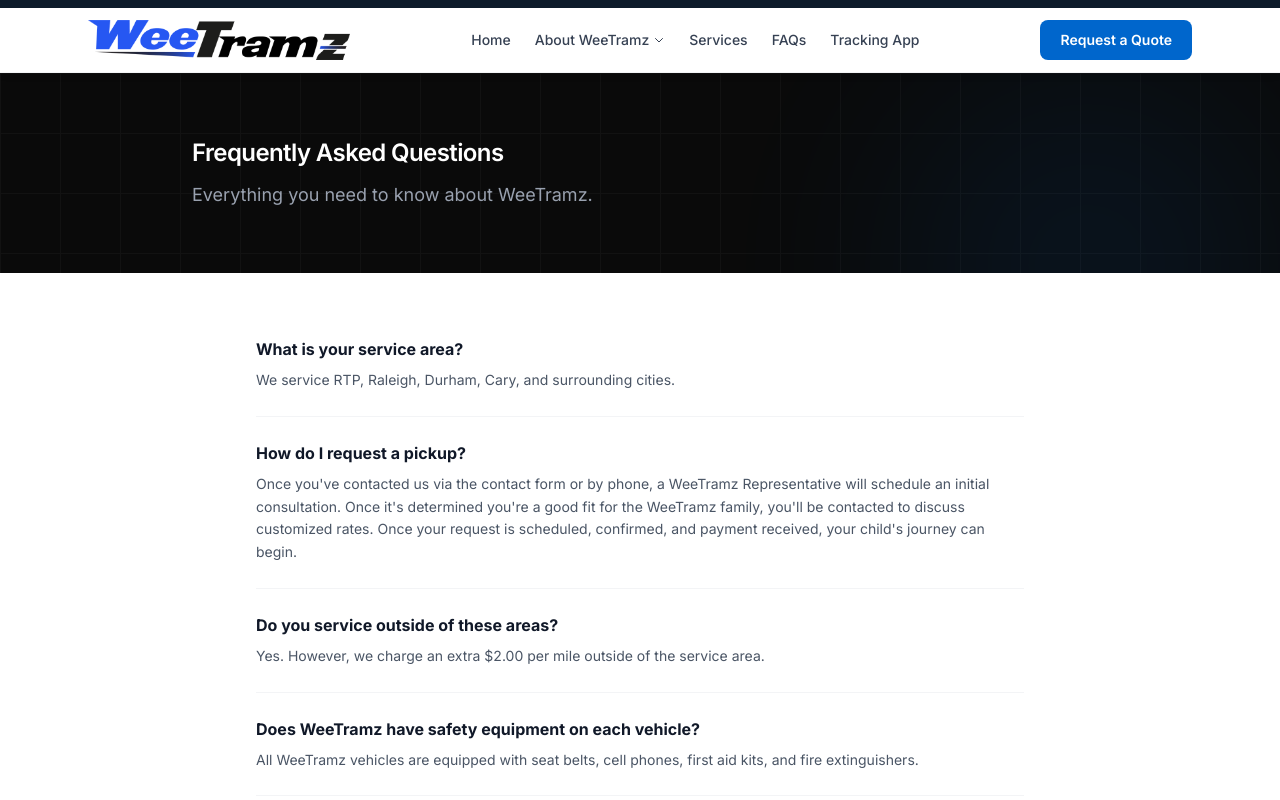
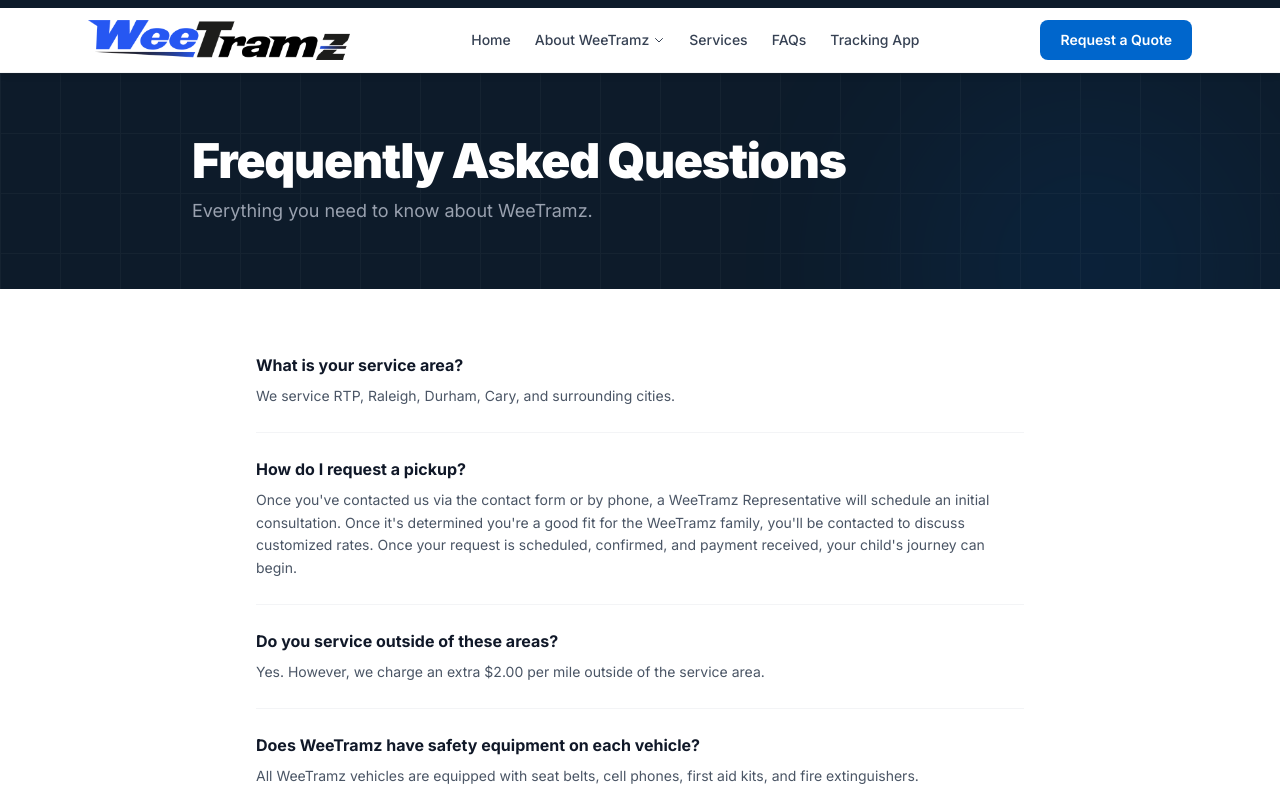
Before and after one commit to tramzbmw-alt/weetramz-website, a Next.js app: page /faqs in a window 1280 px wide. Shown: the top 800 px of the page. Built offline with nearby package versions, Linux system fonts and the light colour scheme.

Commit message:
Fix PageHero font size and background color to match homepage

```diff
--- a/components/ui/PageHero.tsx
+++ b/components/ui/PageHero.tsx
@@ -5,12 +5,12 @@
 
 export default function PageHero({ title, subtitle }: PageHeroProps) {
   return (
-    <section className="bg-[#0a0a0a] text-white py-16 px-6 relative overflow-hidden">
+    <section className="bg-[#0d1b2a] text-white py-16 px-6 relative overflow-hidden">
       <div className="absolute inset-0 opacity-[0.03]"
         style={{backgroundImage: "linear-gradient(#fff 1px, transparent 1px), linear-gradient(90deg, #fff 1px, transparent 1px)", backgroundSize: "60px 60px"}} />
       <div className="absolute top-0 right-0 w-96 h-96 bg-[#0066CC] opacity-10 blur-[100px] rounded-full" />
       <div className="max-w-4xl mx-auto relative z-10">
-        <h1 className="text-3xl md:text-2xl font-semibold tracking-tight">{title}</h1>
+        <h1 className="text-4xl md:text-5xl font-black tracking-tight">{title}</h1>
         {subtitle && (
           <p className="mt-3 text-gray-400 text-lg max-w-2xl">{subtitle}</p>
         )}
```
